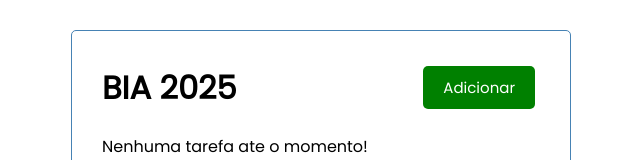
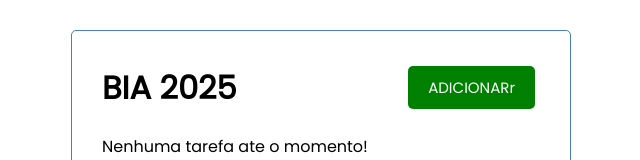
Before and after one commit to henrylle/bia, a React (Create React App) app in the folder client/: page / in a window 1280 px wide. Shown: the top 160 px of the page, without its empty margins (319-959 px from the left). Built offline with nearby package versions, Linux system fonts and the light colour scheme; no server answers.

Commit message:
Alteracao no Header

```diff
--- a/client/src/components/Header.js
+++ b/client/src/components/Header.js
@@ -11,7 +11,7 @@ const Header = ({ title, onAdd, showAdd }) => {
       {location.pathname === "/" && (
         <Button
           color={showAdd ? "black" : "green"}
-          text={showAdd ? "Fechar" : "Adicionar"}
+          text={showAdd ? "FECHAR" : "ADICIONARr"}
           onClick={onAdd}
         />
       )}
@@ -20,7 +20,7 @@ const Header = ({ title, onAdd, showAdd }) => {
 };
 
 Header.defaultProps = {
-  title: "BIA 2025",
+  title: "BIA 2025 ",
 };
 
 export default Header;
```
